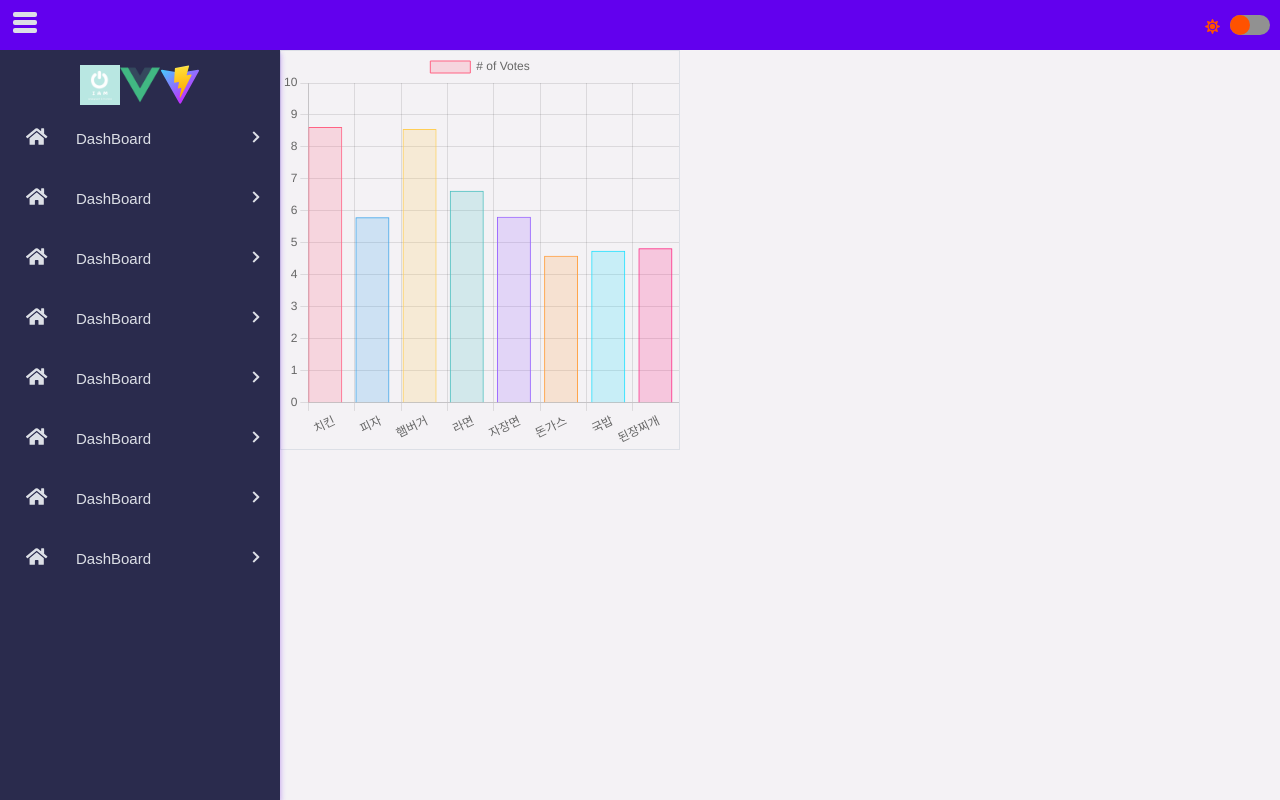
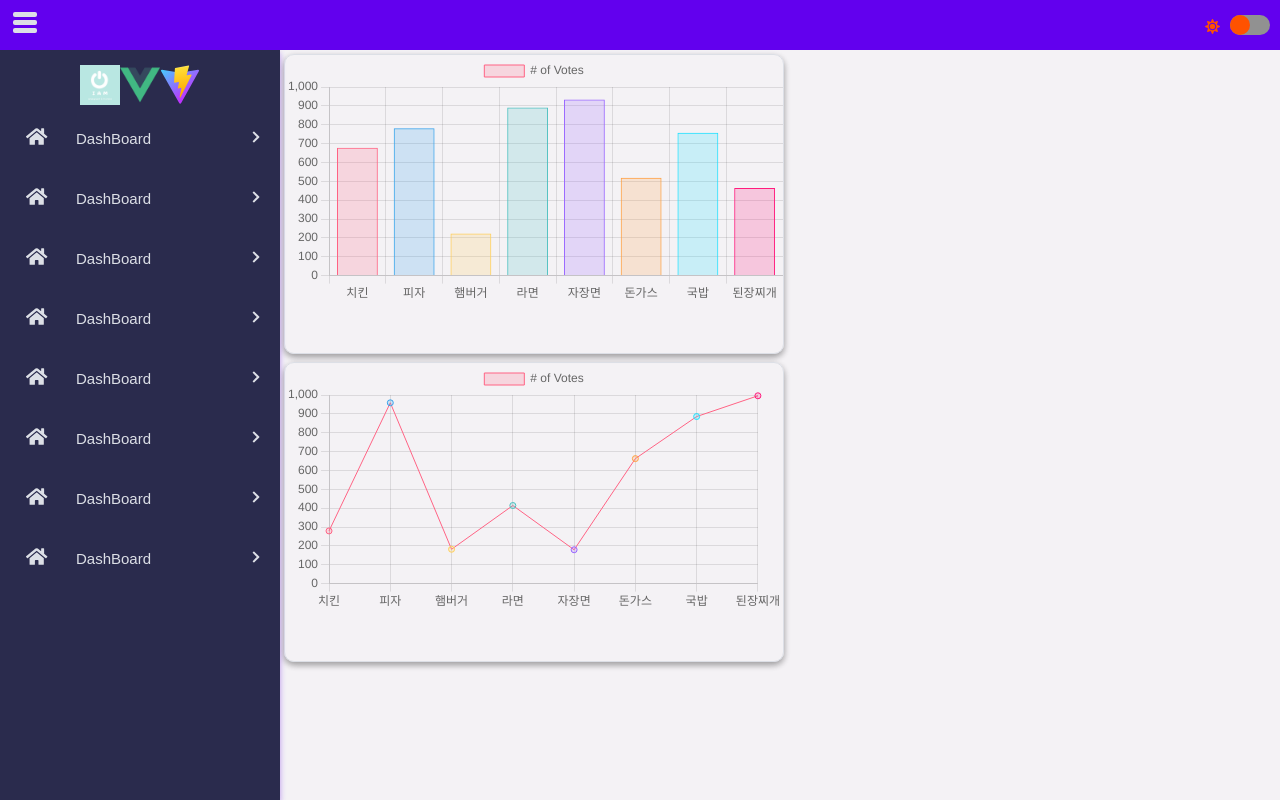
Before and after one commit to web-d-jun/vite-vue3, a Vue app: page /main in a window 1280 px wide. Built offline with nearby package versions, Linux system fonts and the light colour scheme.

Commit message:
chart 추가

```diff
--- a/src/components/AppChart.vue
+++ b/src/components/AppChart.vue
@@ -1,5 +1,5 @@
 <template>
-  <canvas id="chartBar" width="400" height="400"></canvas>
+  <canvas :id="chartId"></canvas>
 </template>
 <script>
 import { defineComponent, onMounted, toRefs, watch } from 'vue'
@@ -7,59 +7,24 @@ import { defineComponent, onMounted, toRefs, watch } from 'vue'
 import { Chart } from 'chart.js'
 export default defineComponent({
   props: {
-    chartData: Array,
-    labels: Array,
+    config: {},
+    chartData: {},
+    chartId: String,
   },
   setup(props) {
-    const { chartData, labels } = toRefs(props)
+    const { chartId, config, chartData } = toRefs(props)
+    const chartConfig = config.value
 
-    let chartBar
+    let chart
     const loadChart = () => {
-      const ctx = document.querySelector('#chartBar')
-      chartBar = new Chart(ctx, {
-        type: 'bar',
-        data: {
-          labels: labels.value,
-          datasets: [
-            {
-              label: '# of Votes',
-              data: chartData.value,
-              backgroundColor: [
-                'rgba(255, 99, 132, 0.2)',
-                'rgba(54, 162, 235, 0.2)',
-                'rgba(255, 206, 86, 0.2)',
-                'rgba(75, 192, 192, 0.2)',
-                'rgba(153, 102, 255, 0.2)',
-                'rgba(255, 159, 64, 0.2)',
-                'rgba(28, 224, 255, 0.2)',
-                'rgba(255, 28, 125, 0.2)',
-              ],
-              borderColor: [
-                'rgba(255, 99, 132, 1)',
-                'rgba(54, 162, 235, 1)',
-                'rgba(255, 206, 86, 1)',
-                'rgba(75, 192, 192, 1)',
-                'rgba(153, 102, 255, 1)',
-                'rgba(255, 159, 64, 1)',
-                'rgba(28, 224, 255, 1)',
-                'rgba(255, 28, 125, 1)',
-              ],
-              borderWidth: 1,
-            },
-          ],
-        },
-        options: {
-          scales: {
-            y: {
-              beginAtZero: true,
-            },
-          },
-        },
+      const ctx = document.querySelector(`#${chartId.value}`)
+      chart = new Chart(ctx, {
+        ...chartConfig,
       })
     }
     const setChartInfo = () => {
-      chartBar.data.datasets[0].data = chartData.value
-      chartBar.update()
+      chart.data.datasets[0].data = chartData.value
+      chart.update()
     }
     watch(chartData, () => {
       setChartInfo()
@@ -67,6 +32,9 @@ export default defineComponent({
     onMounted(() => {
       loadChart()
     })
+    return {
+      chartId,
+    }
   },
 })
 </script>
--- a/src/views/DashBoard.vue
+++ b/src/views/DashBoard.vue
@@ -1,8 +1,15 @@
 <template>
   <div id="dashboardContainer">
+    <div class="chart-container__wrap">
+      <div class="chart__container">
+        <AppChart chartId="chartBar" :config="barCartConfig" :chartData="barChartInitData.value" />
+      </div>
+    </div>
 
-    <div class="chart-bar__container">
-      <AppChart :chartData="chartData.value" :labels="['치킨', '피자', '햄버거', '라면', '자장면', '돈가스', '국밥', '된장찌개']" />
+    <div class="chart-container__wrap">
+      <div class="chart__container">
+        <AppChart chartId="chartLine" :config="lineCartConfig" :chartData="lineChartInitData.value" />
+      </div>
     </div>
   </div>
 </template>
@@ -13,38 +20,168 @@ const AppChart = defineAsyncComponent({
   loadingComponent: inject('LoadingComponent'),
   errorComponent: inject('ErrorComponent'),
 })
-const chartData = reactive({
+
+const barChart = () => {
+  const barChartInitData = reactive({
     value: [
-    Math.random() * 10,
-    Math.random() * 10,
-    Math.random() * 10,
-    Math.random() * 10,
-    Math.random() * 10,
-    Math.random() * 10,
-    Math.random() * 10,
-    Math.random() * 10,
+      Math.random() * 1000,
+      Math.random() * 1000,
+      Math.random() * 1000,
+      Math.random() * 1000,
+      Math.random() * 1000,
+      Math.random() * 1000,
+      Math.random() * 1000,
+      Math.random() * 1000,
     ],
   })
+  const barCartConfig = {
+    type: 'bar',
+    data: {
+      labels: ['치킨', '피자', '햄버거', '라면', '자장면', '돈가스', '국밥', '된장찌개'],
+      datasets: [
+        {
+          label: '# of Votes',
+          data: barChartInitData.value,
+          backgroundColor: [
+            'rgba(255, 99, 132, 0.2)',
+            'rgba(54, 162, 235, 0.2)',
+            'rgba(255, 206, 86, 0.2)',
+            'rgba(75, 192, 192, 0.2)',
+            'rgba(153, 102, 255, 0.2)',
+            'rgba(255, 159, 64, 0.2)',
+            'rgba(28, 224, 255, 0.2)',
+            'rgba(255, 28, 125, 0.2)',
+          ],
+          borderColor: [
+            'rgba(255, 99, 132, 1)',
+            'rgba(54, 162, 235, 1)',
+            'rgba(255, 206, 86, 1)',
+            'rgba(75, 192, 192, 1)',
+            'rgba(153, 102, 255, 1)',
+            'rgba(255, 159, 64, 1)',
+            'rgba(28, 224, 255, 1)',
+            'rgba(255, 28, 125, 1)',
+          ],
+          borderWidth: 1,
+        },
+      ],
+    },
+    options: {
+      scales: {
+        y: {
+          beginAtZero: true,
+        },
+      },
+    },
+  }
+
   setInterval(() => {
-  chartData.value = [
-    Math.random() * 10,
-    Math.random() * 10,
-    Math.random() * 10,
-    Math.random() * 10,
-    Math.random() * 10,
-    Math.random() * 10,
-    Math.random() * 10,
-    Math.random() * 10,
+    barChartInitData.value = [
+      Math.random() * 1000,
+      Math.random() * 1000,
+      Math.random() * 1000,
+      Math.random() * 1000,
+      Math.random() * 1000,
+      Math.random() * 1000,
+      Math.random() * 1000,
+      Math.random() * 1000,
     ]
   }, 5000)
+
+  return {
+    barCartConfig,
+    barChartInitData,
+  }
+}
+
+const lineChart = () => {
+  const lineChartInitData = reactive({
+    value: [
+      Math.random() * 1000,
+      Math.random() * 1000,
+      Math.random() * 1000,
+      Math.random() * 1000,
+      Math.random() * 1000,
+      Math.random() * 1000,
+      Math.random() * 1000,
+      Math.random() * 1000,
+    ],
+  })
+  const lineCartConfig = {
+    type: 'line',
+    data: {
+      labels: ['치킨', '피자', '햄버거', '라면', '자장면', '돈가스', '국밥', '된장찌개'],
+      datasets: [
+        {
+          label: '# of Votes',
+          data: lineChartInitData.value,
+          backgroundColor: [
+            'rgba(255, 99, 132, 0.2)',
+            'rgba(54, 162, 235, 0.2)',
+            'rgba(255, 206, 86, 0.2)',
+            'rgba(75, 192, 192, 0.2)',
+            'rgba(153, 102, 255, 0.2)',
+            'rgba(255, 159, 64, 0.2)',
+            'rgba(28, 224, 255, 0.2)',
+            'rgba(255, 28, 125, 0.2)',
+          ],
+          borderColor: [
+            'rgba(255, 99, 132, 1)',
+            'rgba(54, 162, 235, 1)',
+            'rgba(255, 206, 86, 1)',
+            'rgba(75, 192, 192, 1)',
+            'rgba(153, 102, 255, 1)',
+            'rgba(255, 159, 64, 1)',
+            'rgba(28, 224, 255, 1)',
+            'rgba(255, 28, 125, 1)',
+          ],
+          borderWidth: 1,
+        },
+      ],
+    },
+    options: {
+      scales: {
+        y: {
+          beginAtZero: true,
+        },
+      },
+    },
+  }
+
+  setInterval(() => {
+    lineChartInitData.value = [
+      Math.random() * 1000,
+      Math.random() * 1000,
+      Math.random() * 1000,
+      Math.random() * 1000,
+      Math.random() * 1000,
+      Math.random() * 1000,
+      Math.random() * 1000,
+      Math.random() * 1000,
+    ]
+  }, 5000)
+
+  return {
+    lineCartConfig,
+    lineChartInitData,
+  }
+}
+
+const { barCartConfig, barChartInitData } = barChart()
+const { lineCartConfig, lineChartInitData } = lineChart()
 </script>
 <style lang="scss" scoped>
 #dashboardContainer {
   width: 100%;
-  .chart-bar__container {
-    width: 400px;
-    height: 400px;
+  .chart-container__wrap {
+    padding: 4px;
+    & .chart__container {
+      width: 500px;
+      height: 300px;
       border: 1px solid var(--default-color);
+      border-radius: 10px;
+      box-shadow: 0 3px 6px rgba(0, 0, 0, 0.16), 0 3px 6px rgba(0, 0, 0, 0.23);
+    }
   }
 }
 </style>
```
Lines whose indentation alone changed are shown as unchanged.
